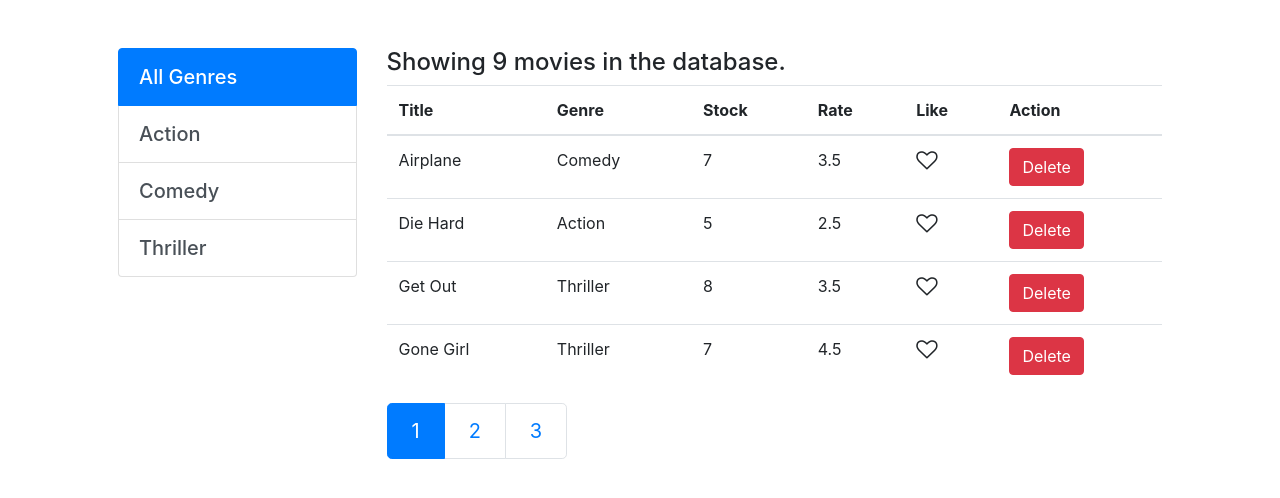
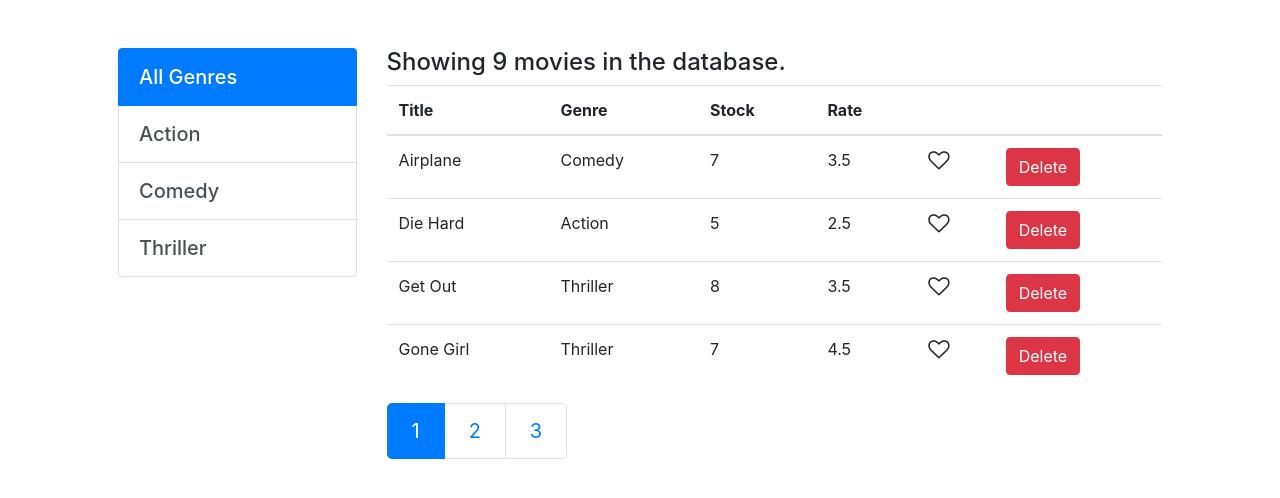
Before and after one commit to absurdengineer/vidly-react, a React (Create React App) app: page / in a window 1280 px wide. Shown: the top 498 px of the page. Built offline with nearby package versions, Linux system fonts and the light colour scheme.

Commit message:
Refactored a little bit more.

```diff
--- a/src/components/MovieTable/MovieTabe.component.jsx
+++ b/src/components/MovieTable/MovieTabe.component.jsx
@@ -1,31 +1,26 @@
 import React, {Component} from 'react'
 import MovieItem from '../MovieItem/MovieItem.component';
+import TableHeader from '../TableHeader/TablleHeader.component';
 
 class MovieTable extends Component {
-
-    raiseSort = path => {
-        let sortColumn = {...this.props.sortColumn}
-        if(sortColumn.path === path)
-        sortColumn.order = sortColumn.order === 'asc' ? 'desc' : 'asc'
-        else
-        sortColumn = { path, order : 'asc'}
-        this.props.handleSort(sortColumn)
-    }
+    columns = [
+        {path : 'title', label : 'Title'},
+        {path : 'genre.name', label : 'Genre'},
+        {path : 'numberInStock', label : 'Stock'},
+        {path : 'dailyRentalRate', label : 'Rate'},
+        {key : 'like'},
+        {key : 'delete'}
+    ]
 
     render() {
-        const {movies, handleLike, handleDelete} = this.props
+        const {movies, handleLike, handleDelete, sortColumn, handleSort} = this.props
         return (
             <table className="table">
-                <thead>
-                    <tr>
-                    <th onClick={()=> {this.raiseSort('title')}}>Title</th>
-                    <th onClick={()=> {this.raiseSort('genre.name')}}>Genre</th>
-                    <th onClick={()=> {this.raiseSort('numberInStock')}}>Stock</th>
-                    <th onClick={()=> {this.raiseSort('dailyRentalRate')}}>Rate</th>
-                    <th>Like</th>
-                    <th>Action</th>
-                    </tr>
-                </thead>
+                <TableHeader
+                    columns={this.columns}
+                    sortColumn={sortColumn}
+                    handleSort={handleSort}
+                />
                 <tbody>
                     {movies.map(movie => (
                     <MovieItem
--- /dev/null
+++ b/src/components/TableHeader/TablleHeader.component.jsx
@@ -0,0 +1,26 @@
+import React, { Component } from 'react'
+
+class TableHeader extends Component {
+
+    raiseSort = path => {
+        let sortColumn = {...this.props.sortColumn}
+        if(sortColumn.path === path)
+        sortColumn.order = sortColumn.order === 'asc' ? 'desc' : 'asc'
+        else
+        sortColumn = { path, order : 'asc'}
+        this.props.handleSort(sortColumn)
+    }
+
+    render() {
+        const {columns} = this.props
+        return (
+            <thead>
+                <tr>
+                    {columns.map(column => <th key={column.path || column.key} onClick={()=> {this.raiseSort(column.path)}}>{column.label}</th>)}
+                </tr>
+            </thead>
+         )
+    }
+}
+
+export default TableHeader;
```
Also changed, not shown: 1 other file (tests, documents, lock files or other folders).
